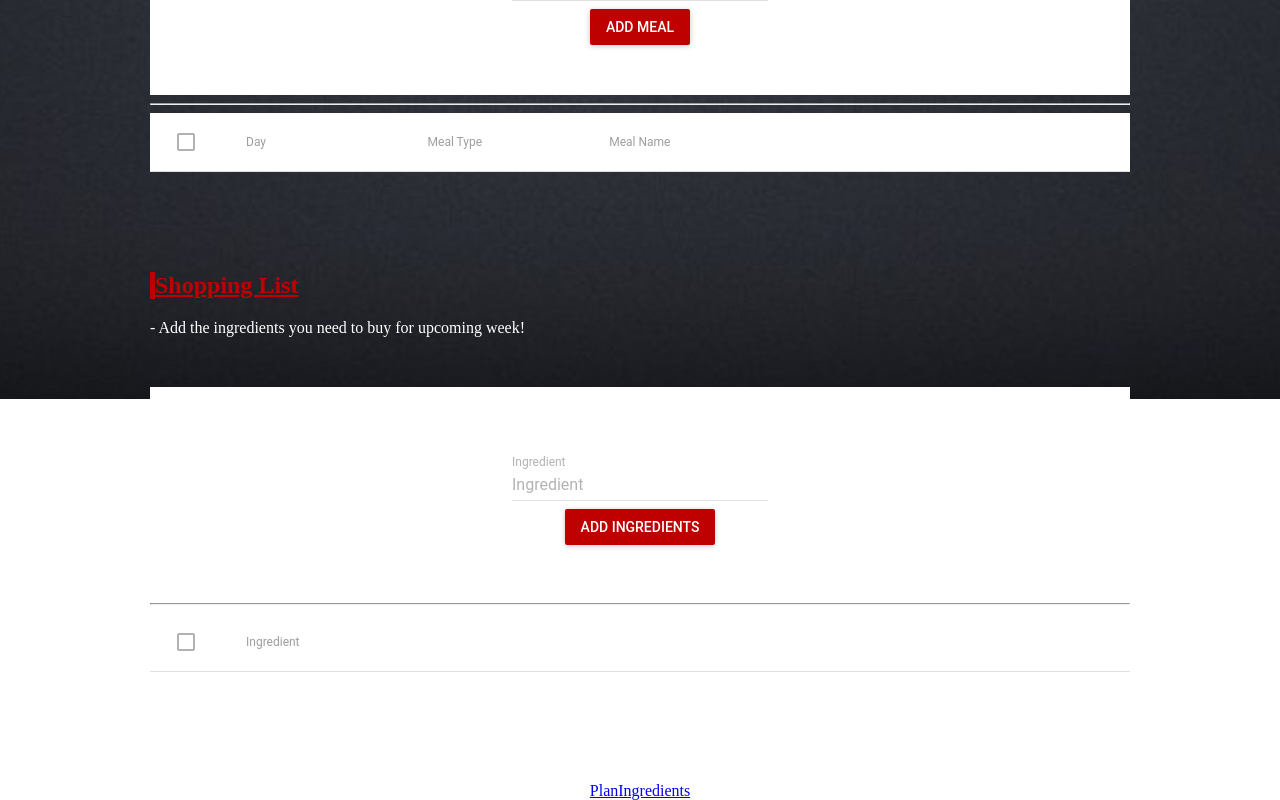
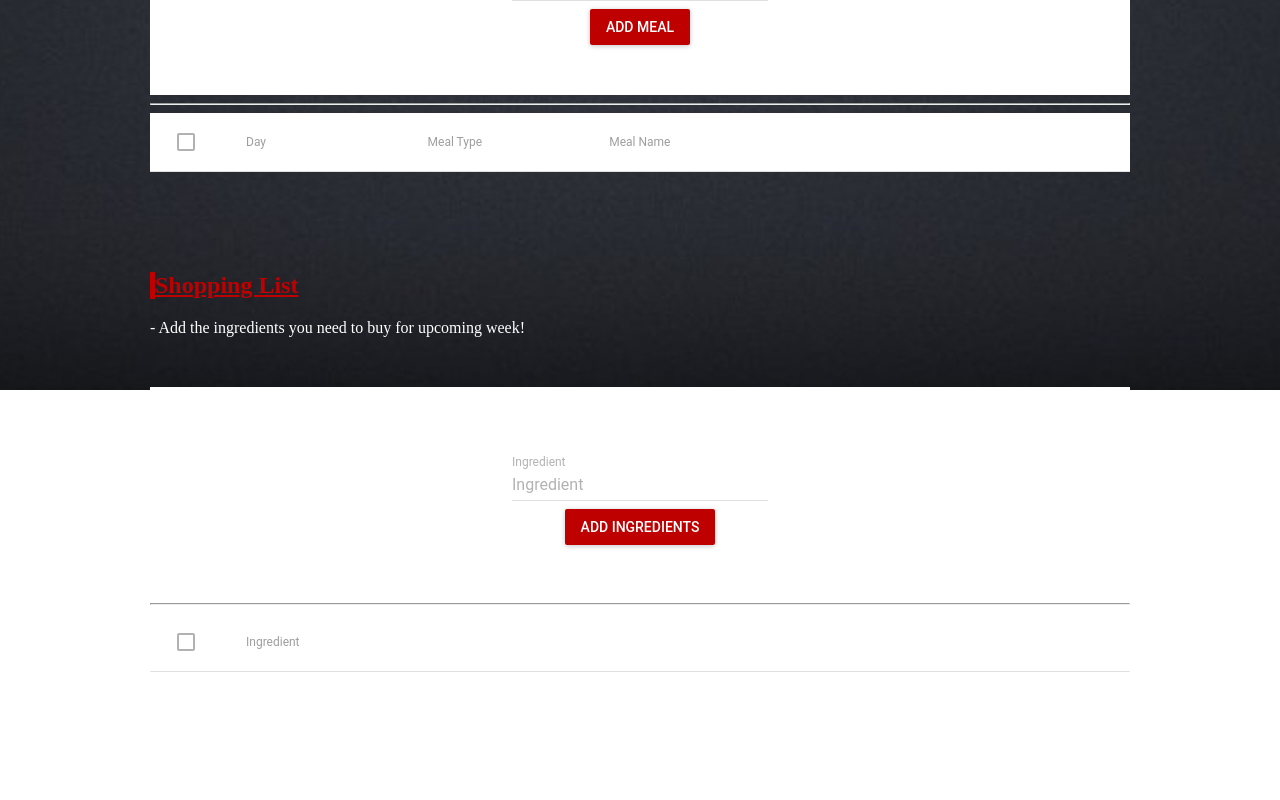
Before and after one commit to hyojinsarchet/meal-prep-helper, a React (Create React App) app: page /#/ingredients in a window 1280 px wide. Shown: the part 1234-2034 px from the top of the page. Built offline with nearby package versions, Linux system fonts and the light colour scheme; a web font is replaced by a local one; what react-tap-event-plugin would draw is missing.

Commit message:
arraged some codes

```diff
--- a/src/components/App/App.js
+++ b/src/components/App/App.js
@@ -1,6 +1,8 @@
 import React, { Component } from "react";
-// import { BrowserRouter as Router, Route, Switch } from "react-router-dom";
-import { HashLink as Link } from "react-router-hash-link";
+import { BrowserRouter as Router, Route, Switch } from "react-router-dom";
+// import { Router } from "react-router";
+
+// import { HashLink as Link } from "react-router-hash-link";
 
 import "./App.css";
 import Header from "../Header/Header";
@@ -12,29 +14,23 @@ import Footer from "../Footer/Footer";
 class App extends Component {
   render() {
     return (
+      // <Router>
+      //   <div className="App">
+      //     <Header />
+      //     <Switch>
+      //       <Route exact path="/" component={Suggestion} />
+      //       <Route path="/plan" component={Plan} />
+      //       <Route path="/ingredients" component={Ingredients} />
+      //     </Switch>
+      //     <Footer />
+      //   </div>
+      // </Router>
       <div className="App">
         <Header />
         <Suggestion />
         <Plan />
         <Ingredients />
         <Footer />
-
-        <Link
-          to="/plan#plan"
-          scroll={el =>
-            el.scrollIntoView({ behavior: "instant", block: "end" })
-          }
-        >
-          Plan
-        </Link>
-        <Link
-          to="/ingredients#ingredients"
-          scroll={el =>
-            el.scrollIntoView({ behavior: "instant", block: "end" })
-          }
-        >
-          Ingredients
-        </Link>
       </div>
     );
   }
--- a/src/components/Header/Header.js
+++ b/src/components/Header/Header.js
@@ -21,9 +21,9 @@ class Header extends Component {
             Ingredients
           </Link> */}
 
-          <Link to="/" className="header-home">
+          {/* <Link to="/" className="header-home">
             Home
-          </Link>
+          </Link> */}
           <Link to="/plan" className="header-plan">
             Meal Plan
           </Link>
```
